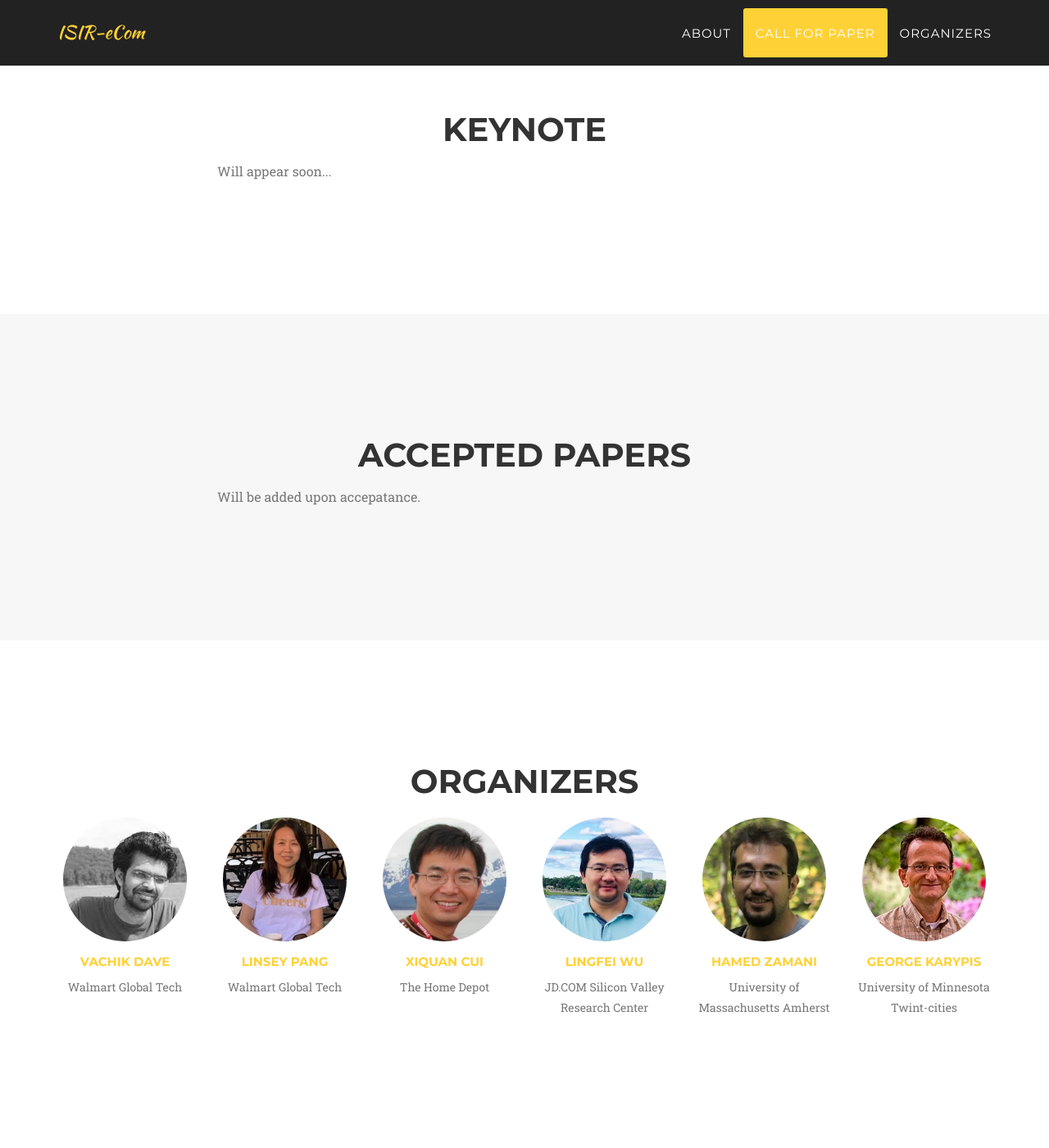
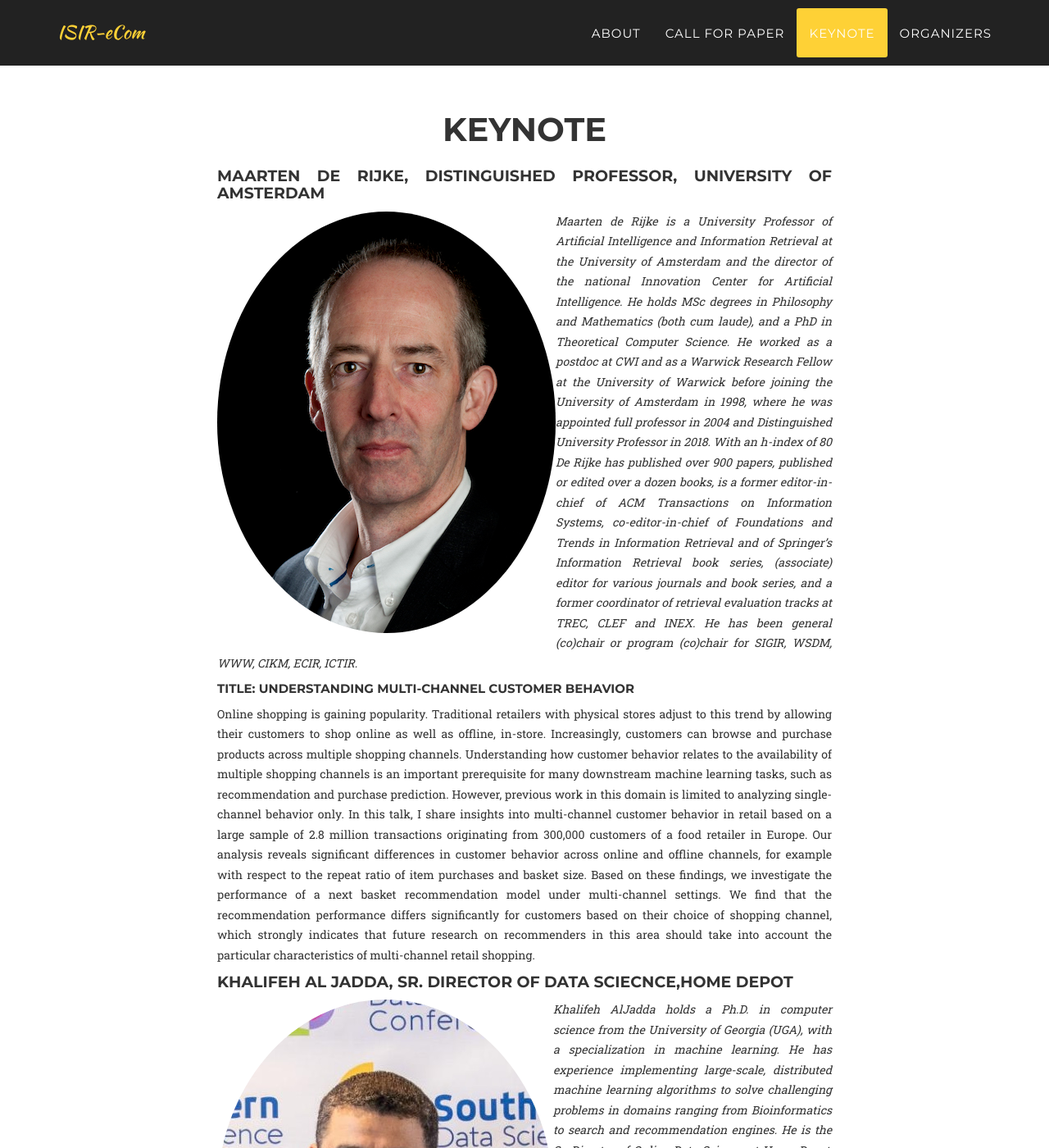
Before and after one commit to ISIR-eCom/ISIR-eCom.github.io, a Jekyll site: the page built from index.html, in a window 1280 px wide and 1400 px high, scrolled down 3852 px. Shown: the whole window at 82% size. Built offline with Jekyll 4.4.1, drawn with Linux system fonts in a browser that asks for light colours; some web fonts are replaced; some of the changed text lies outside the part shown.

Commit message:
Keynote update

```diff
--- a/_includes/header.html
+++ b/_includes/header.html
@@ -24,11 +24,11 @@
                     <li>
                         <a class="page-scroll" href="#call">Call for Paper</a>
                     </li>
+                    <li>
+                        <a class="page-scroll" href="#keynote">Keynote</a>
+                    </li>
 <!--                     <li>
                         <a class="page-scroll" href="#program">Program</a>
-                    </li>
-                    <li>
-                        <a class="page-scroll" href="#keynote">Keynote</a>
                     </li>
                     <li>
                         <a class="page-scroll" href="#accepted_papers">Accepted Papers</a>
--- a/_includes/keynote.html
+++ b/_includes/keynote.html
@@ -7,14 +7,31 @@
                         <div class="row">
                             <div class="col-lg-8 col-lg-offset-2 text-justify">
                                 <p class="large text-muted">
-                                    Will appear soon...
+                                <h4>Maarten de Rijke, Distinguished Professor, University of Amsterdam</h4>
+                                <div><p style="float: left;"><img src="img/Maarten.jpg" class="img-responsive img-circle" alt=""></p><p><i>Maarten de Rijke is a University Professor of Artificial Intelligence and Information Retrieval at the University of Amsterdam and the director of the national Innovation Center for Artificial Intelligence. He holds MSc degrees in Philosophy and Mathematics (both cum laude), and a PhD in Theoretical Computer Science. He worked as a postdoc at CWI and as a Warwick Research Fellow at the University of Warwick before joining the University of Amsterdam in 1998, where he was appointed full professor in 2004 and Distinguished University Professor in 2018. With an h-index of 80 De Rijke has published over 900 papers, published or edited over a dozen books, is a former editor-in-chief of ACM Transactions on Information Systems, co-editor-in-chief of Foundations and Trends in Information Retrieval and of Springer’s Information Retrieval book series, (associate) editor for various journals and book series, and a former coordinator of retrieval evaluation tracks at TREC, CLEF and INEX. He has been general (co)chair or program (co)chair for SIGIR, WSDM, WWW, CIKM, ECIR, ICTIR. </i></p></div>
 
-                                <!-- <h4>Will appear soon...</h4>    -->
-
-<!--                                 <p>Recent years have seen great advances in using machine-learned ranking functions for relevance prediction. Any learning-to-rank framework requires abundant labeled training examples. In web search, labels may either be assigned explicitly (say, through crowd-sourced assessors) or based on implicit user feedback (say, result clicks). In personal (e.g. email) search, obtaining labels is more difficult: document-query pairs cannot be given to assessors due to privacy constraints, and clicks on query-document pairs are extremely sparse (since each user has a separate corpus), noisy and biased. Over the past several years, we have worked on techniques for training ranking functions on result clicks in an unbiased and scalable fashion. Our techniques are used in many Google products, such as Gmail, Inbox, Drive and Calendar. In this talk, I will present an overview of this line of research. </p>
+                                <h5>TITLE: Understanding Multi-channel Customer Behavior</h5>
+                                <p>Online shopping is gaining popularity. Traditional retailers with physical stores adjust to this trend by allowing their customers to shop online as well as offline, in-store. Increasingly, customers can browse and purchase products across multiple shopping channels. Understanding how customer behavior relates to the availability of multiple shopping channels is an important prerequisite for many downstream machine learning tasks, such as recommendation and purchase prediction. However, previous work in this domain is limited to analyzing single-channel behavior only. In this talk, I share insights into multi-channel customer behavior in retail based on a large sample of 2.8 million transactions originating from 300,000 customers of a food retailer in Europe. Our analysis reveals significant differences in customer behavior across online and offline channels, for example with respect to the repeat ratio of item purchases and basket size. Based on these findings, we investigate the performance of a next basket recommendation model under multi-channel settings. We find that the recommendation performance differs significantly for customers based on their choice of shopping channel, which strongly indicates that future research on recommenders in this area should take into account the particular characteristics of multi-channel retail shopping. </p>
 
 
-                                <div><p style="float: left;"><img src="img/marc.jpg" class="img-responsive img-circle" alt=""></p><p><i>Marc Najork is a Research Engineering Director at Google, where he manages a team working on a portfolio of machine learning problems. Before joining Google in 2014, Marc spent 12 years at Microsoft Research Silicon Valley and 8 years at Digital Equipment Corporations’s Systems Research Center in Palo Alto. He received a Ph.D. in Computer Science from the University of Illinois at Urbana-Champaign. Marc has published about 60 papers and holds 26 issued patents. Much of his past research has focused on improving web search, and on understanding the evolving nature of the web. He served as ACM TWEB editor-in-chief, CACM news board co-chair, WWW 2004 program co-chair, WSDM 2008 conference chair, and in numerous senior PC member roles.</i></p></div> -->
+                                <h4>Khalifeh Al Jadda, Sr. Director of Data Sciecnce,Home Depot </h4>
+                                <div><p style="float: left;"><img src="img/Khalifeh.jpg" class="img-responsive img-circle" alt=""></p><p><i>Khalifeh AlJadda holds a Ph.D. in computer science from the University of Georgia (UGA), with a specialization in machine learning. He has experience implementing large-scale, distributed machine learning algorithms to solve challenging problems in domains ranging from Bioinformatics to search and recommendation engines. He is the Sr. Director of Online Data Science at Home Depot, which is the largest home improvement company in the world. In his current role he oversees the AI transformation of the online business of Home Depot. Before joining Home Depot he was leading the data science R&D organization at CareerBuilder where he led the initiative to design and implement the backend of CareerBuilder’s language-agnostic semantic search engine leveraging NLP, Apache Spark, and the Hadoop ecosystem. He also led the team on building a new AI-based recommendation engine using cutting-edge technologies. Khalifeh is the founder and organizer of the Southern Data Science Conference, which is a major data science conference in Atlanta that aims to promote data science in the Southeast region. He also co-founded a non-profit organization ATLytiCS.</i></p></div>
+
+                                <h5>TITLE: TBD. </h5>
+
+
+                                <h4>Xiaokui Xiao, Dean's Chair Associate Professor, National University of Singapore</h4>
+                                <div><p style="float: left;"><img src="img/Xiaokui.jpg" class="img-responsive img-circle" alt=""></p><p><i>Xiaokui Xia is a Dean's Chair Associate Professor at the School of Computing (SoC), National University of Singapore (NUS). Before joining SoC in 2018, he was an associate professor at the Nanyang Technological University, Singapore. He obtained a PhD in Computer Science from the Chinese University of Hong Kong, and did a postdoctoral stint at the Department of Computer Science, Cornell University. Xiaokui’s research focuses on data management and analytics, especially on algorithms for large data, data privacy, and data mining. He has published extensively in the leading data management conference and journals, and is serving as associate editors for the International Journal on Very Large Data Bases (VLDBJ) and the IEEE Transactions on Knowledge and Data Engineering (TKDE).</i></p></div>
+
+                                <h5>TITLE: TBD. </h5>
+
+
+                                <h4>Yanjie Fu, Assistant Professor, University of Central Florida</h4>
+                                <div><p style="float: left;"><img src="img/Yanjie.jpg" class="img-responsive img-circle" alt=""></p><p><i>Dr. Yanjie Fu is an assistant professor in the Department of Computer Science at the University of Central Florida. He received his Ph.D. degree from Rutgers, the State University of New Jersey in 2016, the B.E. degree from University of Science and Technology of China in 2008, and the M.E. degree from Chinese Academy of Sciences in 2011. His research interests include data mining and big data analytics. He has research experience in industry research labs, such as Microsoft Research Asia and IBM Thomas J. Watson Research Center. He has published prolifically in refereed journals and conference proceedings, such as IEEE TKDE, IEEE TMC, ACM TKDD, ACM SIGKDD, AAAI, IJCAI, VLDB, WWW. He received US NSF CAREER Award (2021), ACM SIGSpatial Best Paper Runner-Up Award (2020), US NSF CRII Award (2018), ACM SIGKDD Best Student Paper Finalist (2018), University of Missouri System Research Board Award (2017), Microsoft Research Azure Research Award (2016), IEEE ICDM Best Paper Finalist (2014). He is committed to data science education. His graduated Ph.D. students have joined academia as tenure-track faculty members. </i></p></div>
+
+                                <h5>TITLE: Merging Representation Learning and Interactive Intelligence for User Profiling</h5>
+                                <p>The pervasiveness of mobile, IoT, and sensing technologies have connected humans, physical worlds, and cyber worlds into a grand human-social-technological system. This system consists of individual users, devices, infrastructures, and cities that interact and communicate with each other in real time and at different locations. Therefore, big spatial-temporal-networked data have been accumulated from mobile devices and App services. Such spatial-temporal-networked data have unprecedented and unique complexity. In this talk, he will introduce different representation techniques and the idea that representation as a tool for user profiling. Later, he will discuss how the structured patterns in user behavioral data can be used to inform the development of advanced representation learning methods. Finally, he will discuss how interactive intelligence can be integrated into representation learning to support user profiling. </p>
+
                              </div>
                         </div>
                     </div>
```
Also changed, not shown: img/Khalifeh.jpg (added), img/Maarten.jpg (added), img/Xiaokui.jpg (added), img/Yanjie.jpg (added).
